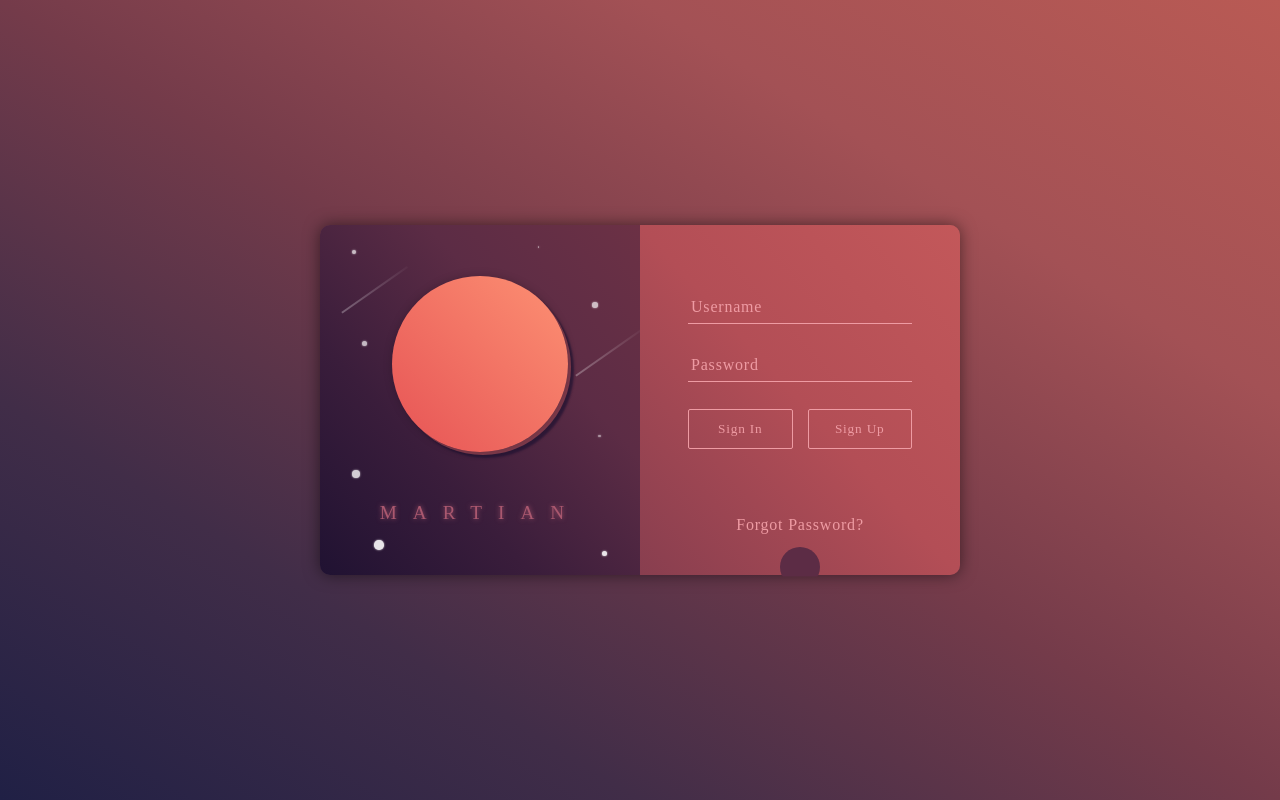
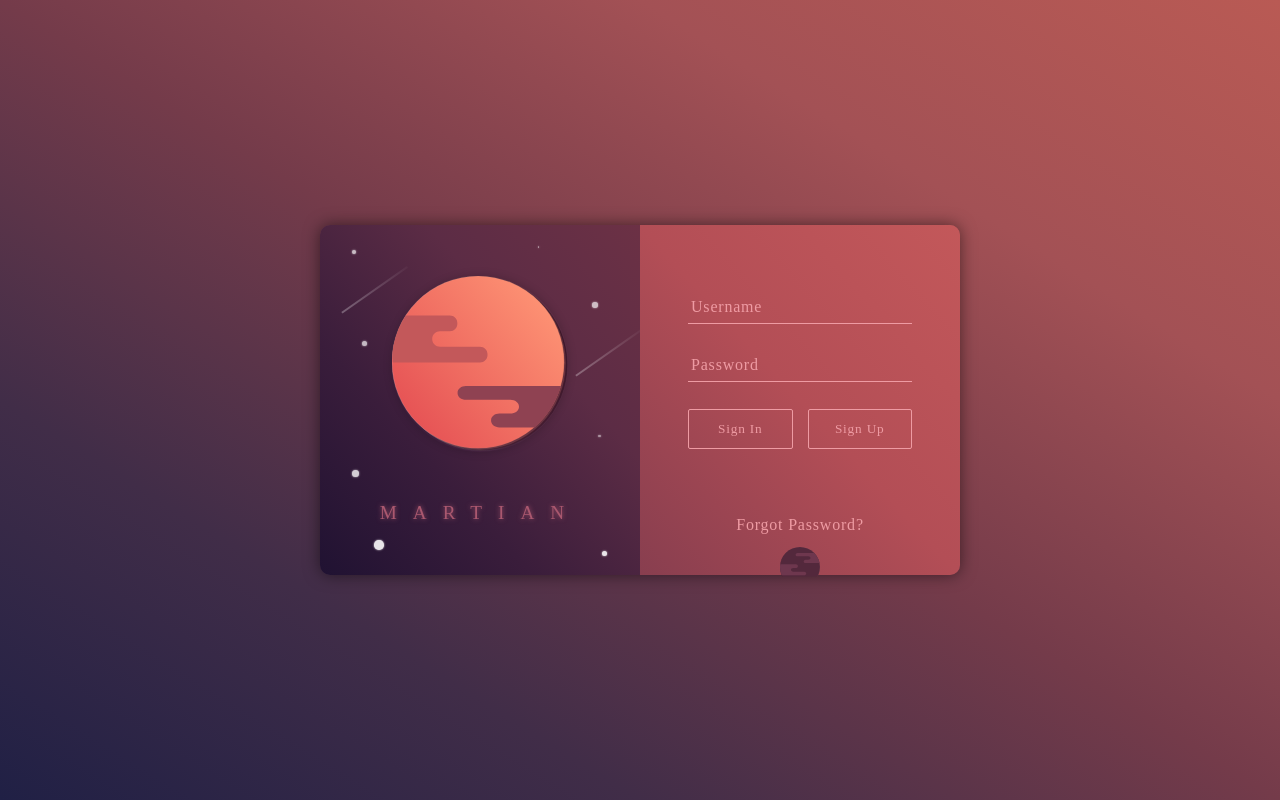
Before and after one commit to amarolahy/wcc-front-challenge-s6, a website built with webpack: page index.html in a window 1280 px wide. Built offline with nearby package versions, Linux system fonts and the light colour scheme.

Commit message:
Place planets, use SVG

```diff
--- a/index.html
+++ b/index.html
@@ -23,7 +23,9 @@
           <div></div>
           <div></div>
         </div>
-        <div class="planet"></div>
+        <div class="planet">
+          <img src="./assets/svg/Planet red.svg" alt="red planet">
+        </div>
         <p class="martian">Martian</p>
       </div>
       <div class="card__form">
@@ -44,7 +46,9 @@
 
         <a href="#">Forgot Password?</a>
 
-        <div class="planet planet--small"></div>
+        <div class="planet planet--small">
+          <img src="./assets/svg/Planet dark.svg" alt="dark planet">
+        </div>
       </div>
     </div>
   </div>
--- a/src/sass/components/_planet.scss
+++ b/src/sass/components/_planet.scss
@@ -1,21 +1,13 @@
 .planet {
+  position: relative;
   min-width: 160px;
   min-height: 160px;
   width: 22vmin;
   height: 22vmin;
   max-width: 230px;
   max-height: 230px;
-  background: linear-gradient(
-    to top right,
-    $red-salsa,
-    $dark-salmon
-  );
   border-radius: 50%;
-  box-shadow:
-    0 0 10px rgba($color: #000000, $alpha: 0.2),
-    3px 3px 0 rgba($color: $quinacridone-magenta, $alpha: 0.92),
-    6px 6px 2px rgba($color: $dark-purple, $alpha: 0.7),
-    ;
+  box-shadow: 0 0 10px rgba($color: #000000, $alpha: 0.2),;
 }
 
 .planet--small {
@@ -24,7 +16,6 @@
   min-height: 5vmin;
   width: 5vmin;
   height: 5vmin;
-  background: $old-mauve;
   bottom: -1.5vmin;
   clip-path: polygon(
     0 0,
--- a/src/sass/components/_stars.scss
+++ b/src/sass/components/_stars.scss
@@ -39,8 +39,8 @@
       opacity: 0.7;
     }
     &:nth-child(5) {
-      width: 1vmin;
-      height: 1vmin;
+      width: 0.9vmin;
+      height: 0.9vmin;
       top: 70%;
       left: 10%;
       opacity: 0.8;
```
Also changed, not shown: assets/svg/Planet dark.svg (added), assets/svg/Planet red.svg (added), 1 other file.
